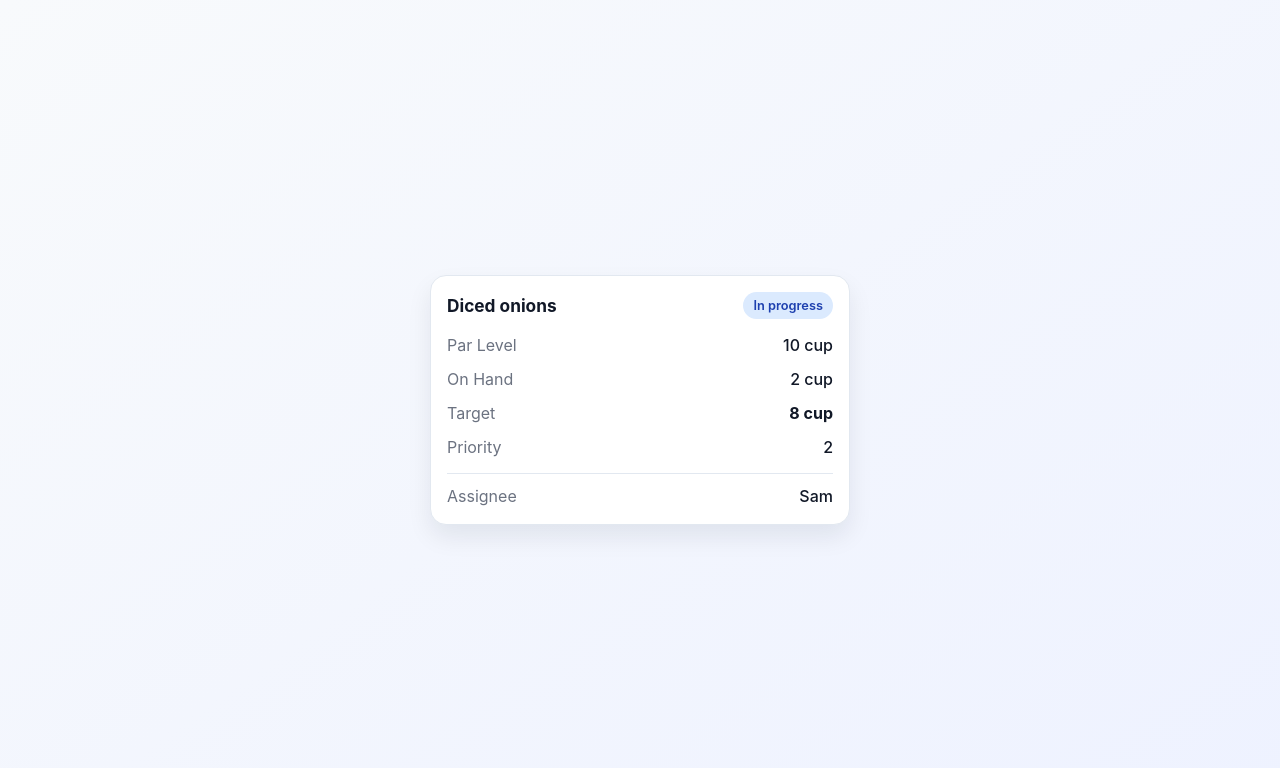
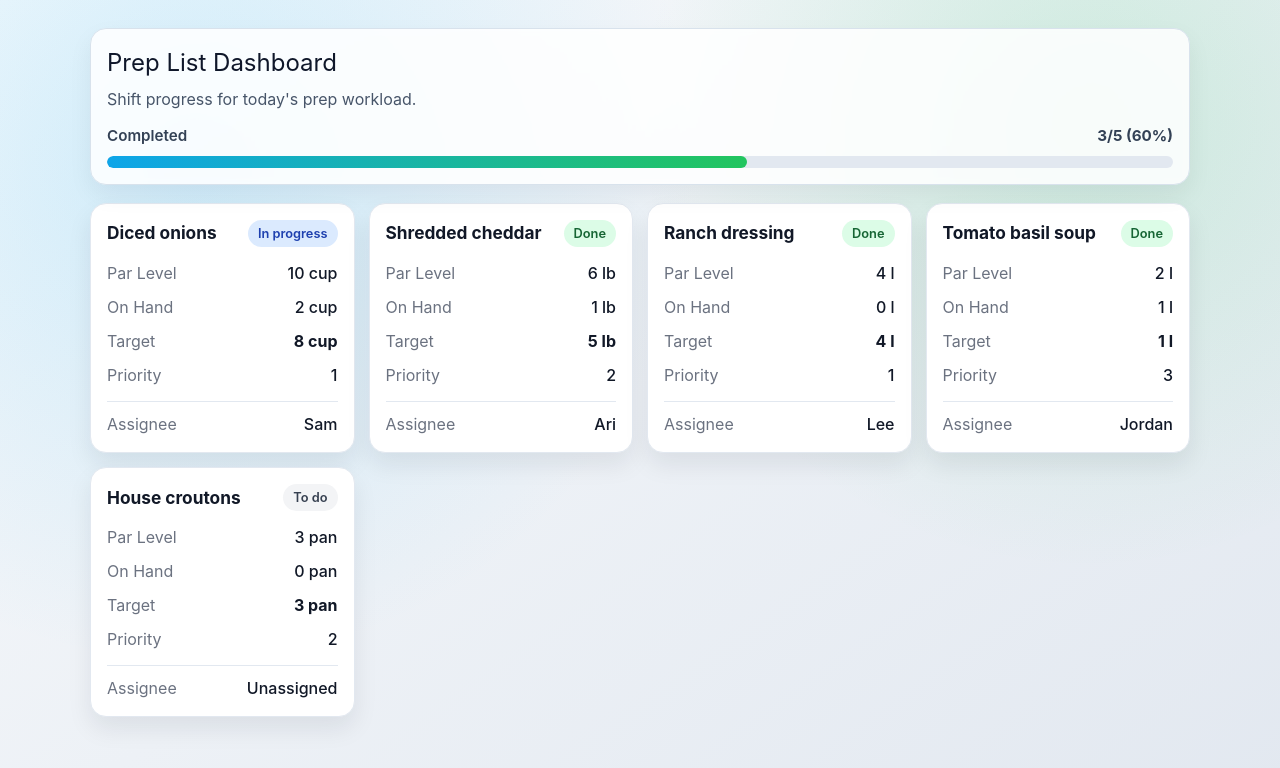
Before and after one commit to sstech02/KitchenReady, a React (Vite) app: page / in a window 1280 px wide. Shown: the top 768 px of the page. Built offline with nearby package versions, Linux system fonts and the light colour scheme.

Commit message:
Prep dashboard, progress bar

```diff
--- a/src/App.css
+++ b/src/App.css
@@ -1,13 +1,91 @@
+/* App Shell / Page Background */
 .app-shell {
   min-height: 100vh;
-  display: grid;
-  place-items: center;
-  padding: 24px;
-  background: linear-gradient(145deg, #f8fafc 0%, #eef2ff 100%);
+  padding: 28px;
+  background:
+    radial-gradient(circle at 15% 20%, rgba(56, 189, 248, 0.2), transparent 40%),
+    radial-gradient(circle at 85% 15%, rgba(34, 197, 94, 0.16), transparent 35%),
+    linear-gradient(145deg, #f8fafc 0%, #e2e8f0 100%);
 }
 
+/* Dashboard Layout */
+.dashboard {
+  width: min(1100px, 100%);
+  margin: 0 auto;
+  display: grid;
+  gap: 18px;
+}
+
+/* Dashboard Header */
+.dashboard-header {
+  border: 1px solid #d8e2ec;
+  border-radius: 16px;
+  padding: 16px;
+  background: rgba(255, 255, 255, 0.85);
+  backdrop-filter: blur(3px);
+  box-shadow: 0 10px 24px rgba(15, 23, 42, 0.06);
+}
+
+.dashboard-title {
+  margin: 0;
+  font-size: 1.5rem;
+  color: #0f172a;
+}
+
+.dashboard-subtitle {
+  margin: 6px 0 0;
+  color: #475569;
+}
+
+/* Progress Bar */
+.progress-wrap {
+  margin-top: 14px;
+  display: grid;
+  gap: 8px;
+}
+
+.progress-meta {
+  display: flex;
+  justify-content: space-between;
+  gap: 10px;
+  color: #334155;
+  font-size: 0.95rem;
+}
+
+.progress-label {
+  font-weight: 600;
+}
+
+.progress-value {
+  font-weight: 700;
+}
+
+.progress-track {
+  width: 100%;
+  height: 12px;
+  background: #e2e8f0;
+  border-radius: 999px;
+  overflow: hidden;
+}
+
+.progress-fill {
+  display: block;
+  height: 100%;
+  border-radius: inherit;
+  background: linear-gradient(90deg, #0ea5e9 0%, #22c55e 100%);
+  transition: width 220ms ease;
+}
+
+/* Prep Card Grid */
+.prep-grid-layout {
+  display: grid;
+  grid-template-columns: repeat(auto-fit, minmax(230px, 1fr));
+  gap: 14px;
+}
+
+/* Prep Item Card */
 .prep-card {
-  width: min(100%, 420px);
+  width: 100%;
   border: 1px solid #e2e8f0;
   border-radius: 16px;
   padding: 16px;
@@ -64,6 +142,7 @@
   gap: 10px;
 }
 
+/* Prep Item Status Pills */
 .status-pill {
   border-radius: 999px;
   padding: 4px 10px;
@@ -90,3 +169,14 @@
   background: #fee2e2;
   color: #991b1b;
 }
+
+/* Responsive Tweaks */
+@media (max-width: 640px) {
+  .app-shell {
+    padding: 14px;
+  }
+
+  .dashboard-title {
+    font-size: 1.25rem;
+  }
+}
--- a/src/App.tsx
+++ b/src/App.tsx
@@ -3,21 +3,108 @@ import PrepItem from "./components/PrepItem";
 import type { PrepItem as PrepItemModel } from "./models/PrepItem";
 
 function App() {
-  const sample: PrepItemModel = {
+  const samplePrepItems: PrepItemModel[] = [
+    {
       id: "prep-1",
       name: "Diced onions",
       parLevel: 10,
       onHand: 2,
       targetQty: 8,
       unit: "cup",
-    priority: 2,
+      priority: 1,
       status: "in_progress",
       assignedTo: "Sam",
-  };
+    },
+    {
+      id: "prep-2",
+      name: "Shredded cheddar",
+      parLevel: 6,
+      onHand: 1,
+      targetQty: 5,
+      unit: "lb",
+      priority: 2,
+      status: "done",
+      assignedTo: "Ari",
+    },
+    {
+      id: "prep-3",
+      name: "Ranch dressing",
+      parLevel: 4,
+      onHand: 0,
+      targetQty: 4,
+      unit: "l",
+      priority: 1,
+      status: "done",
+      assignedTo: "Lee",
+    },
+    {
+      id: "prep-4",
+      name: "Tomato basil soup",
+      parLevel: 2,
+      onHand: 1,
+      targetQty: 1,
+      unit: "l",
+      priority: 3,
+      status: "done",
+      assignedTo: "Jordan",
+    },
+    {
+      id: "prep-5",
+      name: "House croutons",
+      parLevel: 3,
+      onHand: 0,
+      targetQty: 3,
+      unit: "pan",
+      priority: 2,
+      status: "todo",
+      assignedTo: "Unassigned",
+    },
+  ];
+
+  const completedCount = samplePrepItems.filter(
+    (item) => item.status === "done",
+  ).length;
+  const totalCount = samplePrepItems.length;
+  const progressPercent = Math.round((completedCount / totalCount) * 100);
 
   return (
     <main className="app-shell">
-      <PrepItem item={sample} />
+      <section className="dashboard" aria-label="Prep list dashboard">
+        <header className="dashboard-header">
+          <h1 className="dashboard-title">Prep List Dashboard</h1>
+          <p className="dashboard-subtitle">
+            Shift progress for today&apos;s prep workload.
+          </p>
+
+          <div className="progress-wrap" aria-label="Prep progress">
+            <div className="progress-meta">
+              <span className="progress-label">Completed</span>
+              <span className="progress-value">
+                {completedCount}/{totalCount} ({progressPercent}%)
+              </span>
+            </div>
+            <div
+              className="progress-track"
+              role="progressbar"
+              aria-valuemin={0}
+              aria-valuemax={100}
+              aria-valuenow={progressPercent}
+              aria-label="Completed prep items"
+            >
+              <span
+                className="progress-fill"
+                style={{ width: `${progressPercent}%` }}
+              />
+            </div>
+          </div>
+        </header>
+
+        <section className="prep-grid-layout" aria-label="Prep item cards">
+          {samplePrepItems.map((item) => (
+            <PrepItem key={item.id} item={item} />
+          ))}
+        </section>
+      </section>
     </main>
   );
 }
```
Lines whose indentation alone changed are shown as unchanged.
